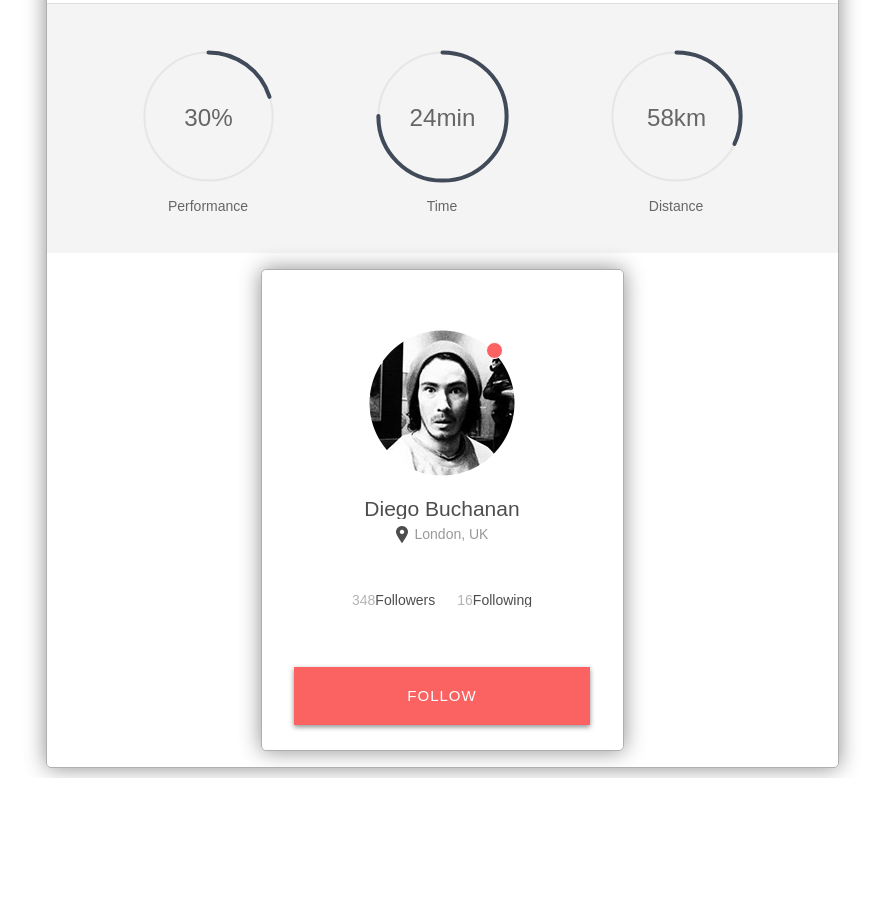
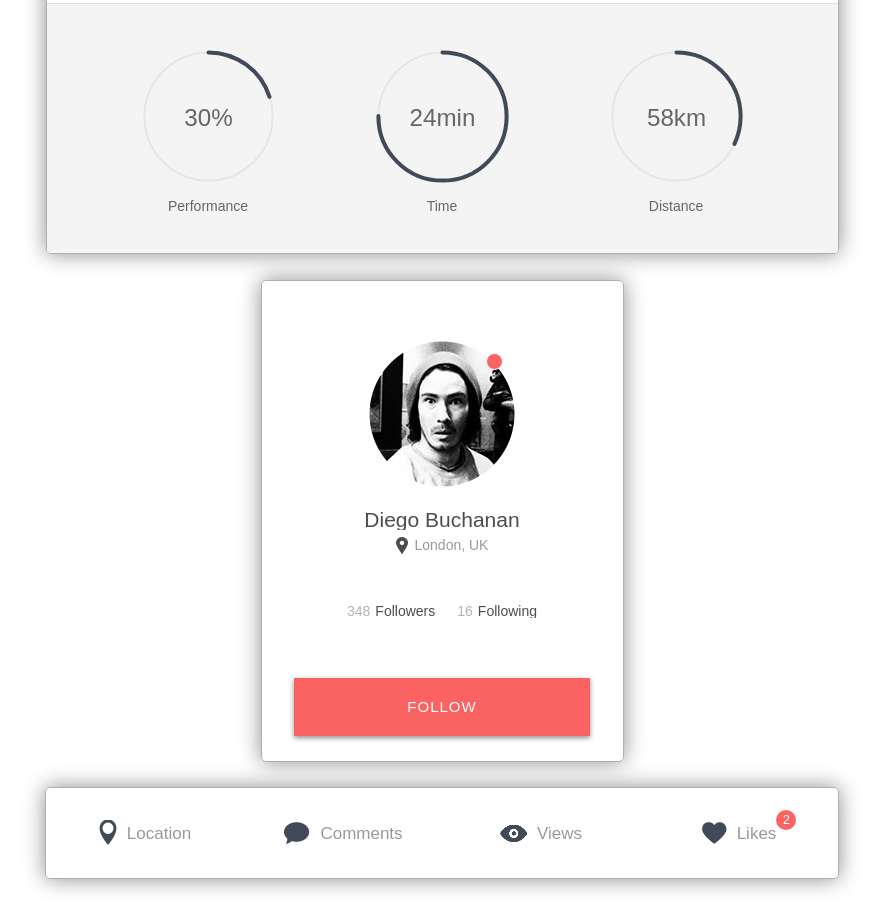
Before and after one commit to LiberVitalik/ui-form, a website: page app/index.html in a window 1280 px wide. Shown: the part 3084-3989 px from the top of the page, without its empty margins (198-1081 px from the left). Before the commit the page ends 3862 px from the top, so only its background shows below. Drawn offline with Linux system fonts and the light colour scheme; a web font is replaced by a local one.

Commit message:
add navigation form

```diff
--- a/app/css/form/follow.css
+++ b/app/css/form/follow.css
@@ -70,6 +70,7 @@
 .follow-wrapper .follow-container .followers .count,
 .follow-wrapper .follow-container .following .count {
     color: #b4b4b4;
+    margin-right: 5px;
 }
 
 .follow-wrapper .follow-container .followers span:last-child,
--- a/app/css/form/form-common.css
+++ b/app/css/form/form-common.css
@@ -5,7 +5,8 @@
 .schedule-wrapper,
 .inbox-wrapper,
 .graph-wrapper,
-.follow-wrapper {
+.follow-wrapper,
+.nav-wrapper {
     font-family: GothamProRegular, sans-serif;
     margin: 2% auto;
     overflow: hidden;
--- a/app/css/form/graph.css
+++ b/app/css/form/graph.css
@@ -140,6 +140,15 @@
 .graph-wrapper .graph-range-container .graph-range {
     width: 145px;
     height: 145px;
+    cursor: pointer;
+}
+
+.graph-wrapper .graph-range-container .graph-range:hover .graph-range.color .graph-circle {
+    stroke: #FB6362;
+}
+
+.graph-wrapper .graph-range-container .graph-range:hover .graph-circle {
+    stroke-width: 1.5;
 }
 
 .graph-wrapper .graph-range-container .graph-circle-bg {
@@ -154,7 +163,7 @@
     stroke-linecap: round;
 }
 
-.graph-wrapper .graph-range-container .graph-range.dark .graph-circle {
+.graph-wrapper .graph-range-container .graph-range.color .graph-circle {
     stroke: #404a58;
 }
 
--- /dev/null
+++ b/app/css/form/nav.css
@@ -0,0 +1,98 @@
+.nav-wrapper {
+    width: 792px;
+}
+
+.nav-wrapper nav {
+    display: flex;
+}
+
+.nav-wrapper nav li {
+    min-width: 198px;
+    max-width: 198px;
+    height: 90px;
+    list-style: none;
+}
+
+.nav-wrapper nav li a{
+    width: 100%;
+    height: 100%;
+    display: flex;
+    align-items: center;
+    justify-content: center;
+    font-size: 17px;
+    text-decoration: none;
+    color: #999;
+    text-transform: capitalize;
+}
+
+.nav-wrapper nav li a:hover {
+    background: #404a58;
+    color: white;
+}
+
+.nav-wrapper .location-snippet,
+.nav-wrapper .comment-snippet,
+.nav-wrapper .eye-snippet,
+.nav-wrapper .like-snippet {
+    background-position: top;
+    background-repeat: no-repeat;
+    margin-right: 10px;
+}
+
+.nav-wrapper nav li a:hover .location-snippet,
+.nav-wrapper nav li a:hover .comment-snippet,
+.nav-wrapper nav li a:hover .eye-snippet,
+.nav-wrapper nav li a:hover .like-snippet {
+    background-position: bottom;
+}
+
+.nav-wrapper nav li a .nav-info-wrapper,
+.nav-wrapper nav li a .nav-info-wrapper,
+.nav-wrapper nav li a .nav-info-wrapper,
+.nav-wrapper nav li a .nav-info-wrapper {
+    position: relative;
+}
+
+.nav-wrapper .location-snippet {
+    width: 18px;
+    height: 26px;
+    background: url("../../img/location-snippet.png");
+}
+
+.nav-wrapper .comment-snippet {
+    width: 27px;
+    height: 22px;
+    background: url("../../img/comment-snippet.png");
+}
+
+.nav-wrapper .eye-snippet {
+    width: 27px;
+    height: 17px;
+    background: url("../../img/eye-snippet.png");
+}
+
+.nav-wrapper .like-snippet {
+    width: 25px;
+    height: 22px;
+    background: url("../../img/like-snippet.png");
+}
+
+.nav-wrapper .nav-info-wrapper span {
+    max-width: 100px;
+}
+
+.nav-wrapper .likes-count {
+    width: 20px;
+    height: 20px;
+    border-radius: 50%;
+    position: absolute;
+    top: -15px;
+    right: -20px;
+    background: #fb6362;
+    display: flex;
+    align-items: center;
+    justify-content: center;
+    font-family: GothamProMedium, sans-serif;
+    font-size: 13px;
+    color: white;
+}
--- a/app/css/style.css
+++ b/app/css/style.css
@@ -7,3 +7,4 @@
 @import "form/inbox.css";
 @import "form/graph.css";
 @import "form/follow.css";
+@import "form/nav.css";
--- a/app/index.html
+++ b/app/index.html
@@ -410,7 +410,7 @@
                 <!--Performance-->
                 <div class="graph-range-item">
                     <div class="graph-range">
-                        <svg viewbox="0 0 36 36" class="graph-range dark">
+                        <svg viewbox="0 0 36 36" class="graph-range color">
                             <path class="graph-circle-bg"
                                   d="M18 2.0845
           a 15.9155 15.9155 0 0 1 0 31.831
@@ -431,7 +431,7 @@
                 <!--Time-->
                 <div class="graph-range-item">
                     <div class="graph-range">
-                        <svg viewbox="0 0 36 36" class="graph-range dark">
+                        <svg viewbox="0 0 36 36" class="graph-range color">
                             <path class="graph-circle-bg"
                                   d="M18 2.0845
           a 15.9155 15.9155 0 0 1 0 31.831
@@ -452,7 +452,7 @@
                 <!--Distance-->
                 <div class="graph-range-item">
                     <div class="graph-range">
-                        <svg viewbox="0 0 36 36" class="graph-range dark">
+                        <svg viewbox="0 0 36 36" class="graph-range color">
                             <path class="graph-circle-bg"
                                   d="M18 2.0845
           a 15.9155 15.9155 0 0 1 0 31.831
@@ -471,6 +471,7 @@
                 </div>
             </div>
         </div>
+    </section>
     <section class="follow-wrapper">
         <figure>
             <section class="follow-avatar">
@@ -497,6 +498,42 @@
         </div>
         <button type="submit" class="form-submit clip">follow</button>
     </section>
+    <section class="nav-wrapper">
+        <nav>
+            <li>
+                <a href="#">
+                    <i class="location-snippet"></i>
+                    <div class="nav-info-wrapper">
+                        <span class="clip">Location</span>
+                    </div>
+                </a>
+            </li>
+            <li>
+                <a href="#">
+                    <i class="comment-snippet"></i>
+                    <div class="nav-info-wrapper">
+                        <span class="clip">Comments</span>
+                    </div>
+                </a>
+            </li>
+            <li>
+                <a href="#">
+                    <i class="eye-snippet"></i>
+                    <div class="nav-info-wrapper">
+                        <span class="clip">Views</span>
+                    </div>
+                </a>
+            </li>
+            <li>
+                <a href="#">
+                    <i class="like-snippet"></i>
+                    <div class="nav-info-wrapper">
+                        <span class="clip">Likes</span>
+                        <div class="likes-count">2</div>
+                    </div>
+                </a>
+            </li>
+        </nav>
     </section>
 </body>
 </html>
```
Also changed, not shown: app/img/comment-snippet.png (added), app/img/eye-snippet.png (added), app/img/like-snippet.png (added), app/img/location-snippet.png (added). Lines whose indentation alone changed are shown as unchanged.
